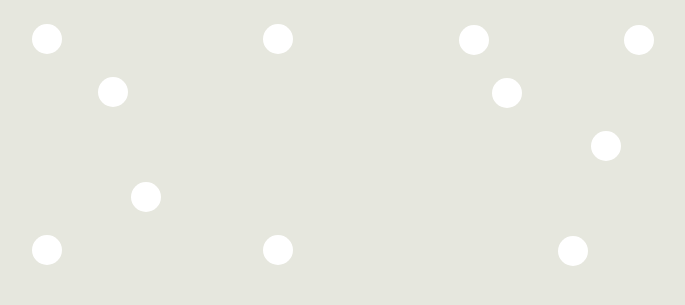
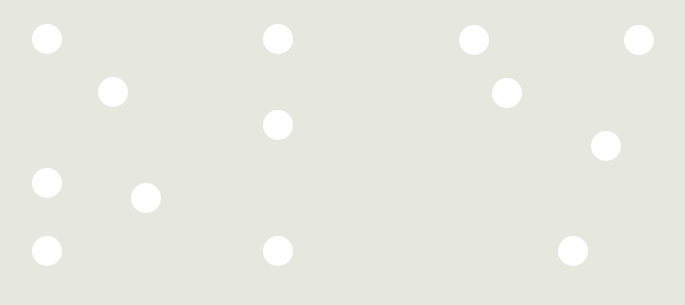
Before and after one commit to mashavainblat/mv, a PHP site: page /phrases/portfolio.php in a window 1280 px wide. Shown: the part 226-531 px from the top of the page, without its empty margins (303-988 px from the left). Run offline with PHP 8.4, Linux system fonts and the light colour scheme; some libraries are stand-ins or nearby versions.

Commit message:
styling adding projects

```diff
--- a/css/main.css
+++ b/css/main.css
@@ -267,6 +267,28 @@ p#contactName{
 /*********************************************************/
 /*********************************************************/
 /*********************************************************/
+
+#thisProject{
+  position:absolute;
+  top:-15px;
+}
+
+#thisProjectTitle{
+  position: absolute;
+  top:15px;
+}
+
+#thisProject2{
+  position:absolute;
+  top:-20px;
+}
+
+#thisProjectTitle2{
+  position: absolute;
+  top:20px;
+}
+
+
 
 .portfolioButtonsRow{
   margin-bottom: 150px;
--- a/portfolio.php
+++ b/portfolio.php
@@ -47,10 +47,30 @@
                           	</div>
 
                           	<div class="row portfolioProjectsRow"> <!--empty row-->
+                              <div class="col-md-7 col-sm-7 col-xs-7"></div> <!-- SPACER -->
+                              <div class="col-md-5 col-sm-5 col-xs-5">
+                                <ul>
+                                  <li>
+                                    <a class="navButton deCeccoButton" href="05.deCecco.php" id="thisProject2">
+                                      <img src="img/thumbnails/whiteCircle.png" onmouseover="this.src='img/thumbnails/deCecco.png'" onmouseout="this.src='img/thumbnails/whiteCircle.png'"/>
+                                    </a>
+                                    <span class="pageName" id="deCecco"><p id="thisProjectTitle2">de cecco</p></span>
+                                  </li>
+                                </ul>
+                              </div>
                           	</div>
 
                           	<div class="row portfolioProjectsRow">
-                              		<div class="col-md-3 col-sm-3 col-xs-3"></div><!--SPACER-->
+                          		<div class="col-md-3 col-sm-3 col-xs-3">
+                                <ul>
+                                  <li>
+                                    <a class="navButton vosgesButton" href="07.vosges.php" id="thisProject">
+                                      <img src="img/thumbnails/whiteCircle.png" onmouseover="this.src='img/thumbnails/vosges.png'" onmouseout="this.src='img/thumbnails/whiteCircle.png'"/>
+                                    </a>
+                                    <span class="pageName" id="vosges"><p id="thisProjectTitle">vosges</p></span>
+                                  </li>
+                                </ul>
+                              </div><!--SPACER-->
 
                           		<div class="col-md-9 col-sm-9 col-xs-9">
                           			<ul>
@@ -82,9 +102,6 @@
                           	</div>
                           </div> <!-- end of centering contents-->
                         </div> <!--end of projectsColumnM-->
-
-
-
 
                         <div class="col-md-3 col-sm-3 col-xs-2"></div>
 
```
Lines whose indentation alone changed are shown as unchanged.
